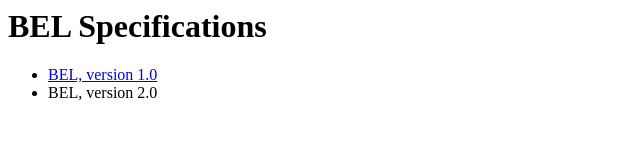
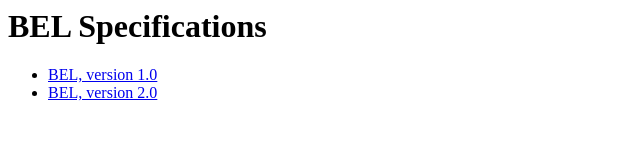
Before and after one commit to OpenBEL/language, a plain HTML site: page index.html in a window 1280 px wide. Shown: the whole page, without its empty margins (0-640 px from the left). Drawn offline with Linux system fonts and the light colour scheme.

Commit message:
update index; added version 2.0

```diff
--- a/index.html
+++ b/index.html
@@ -6,7 +6,7 @@
     <h1>BEL Specifications</h1>
     <ul>
       <li><a href="version_1.0/bel_specification_version_1.0.html">BEL, version 1.0</a></li>
-      <li>BEL, version 2.0</li>
+      <li><a href="version_2.0/bel_specification_version_2.0.html">BEL, version 2.0</a></li>
     </ul>
   </body>
 </html>
```
